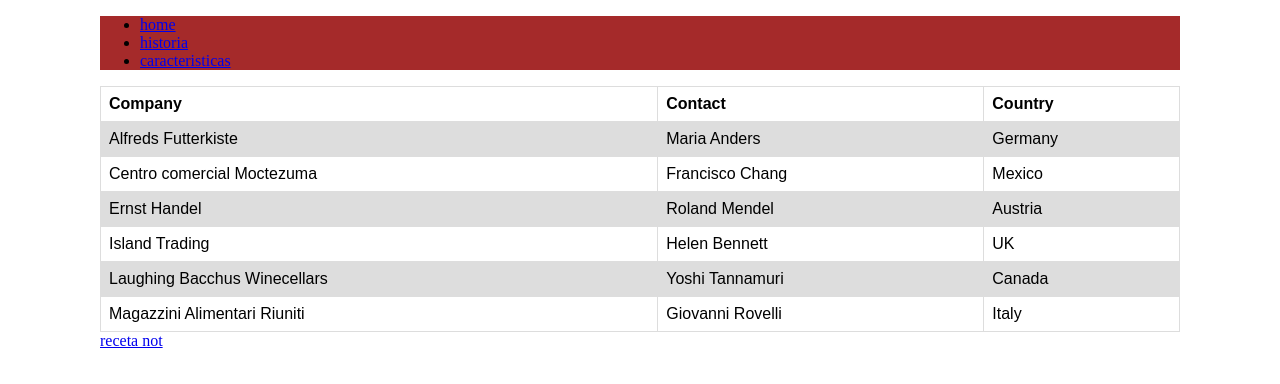
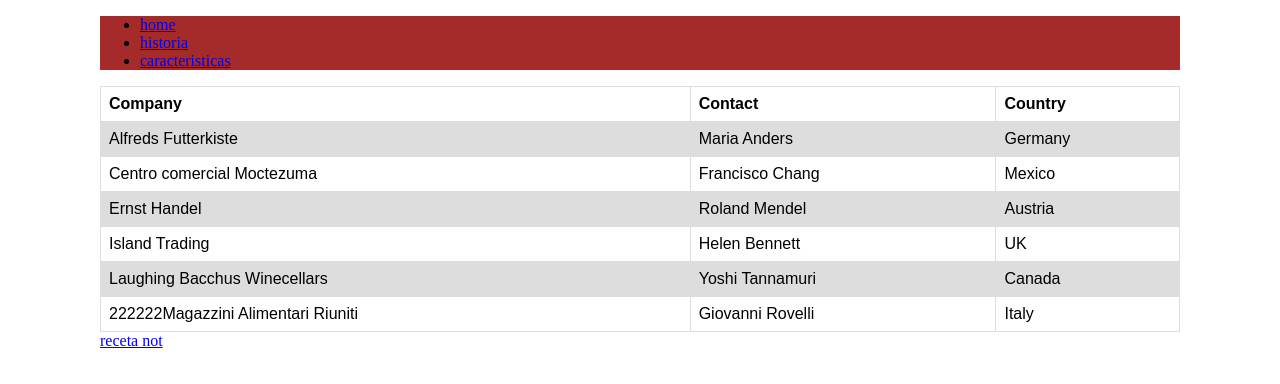
Before and after one commit to villacog/piza-napolitana, a plain HTML site: page caracteristicas.html in a window 1280 px wide. Drawn offline with Linux system fonts and the light colour scheme.

Commit message:
segunda version

```diff
--- a/caracteristicas.html
+++ b/caracteristicas.html
@@ -66,7 +66,7 @@
               <td>Canada</td>
             </tr>
             <tr>
-              <td>Magazzini Alimentari Riuniti</td>
+              <td>222222Magazzini Alimentari Riuniti</td>
               <td>Giovanni Rovelli</td>
               <td>Italy</td>
             </tr>
```
